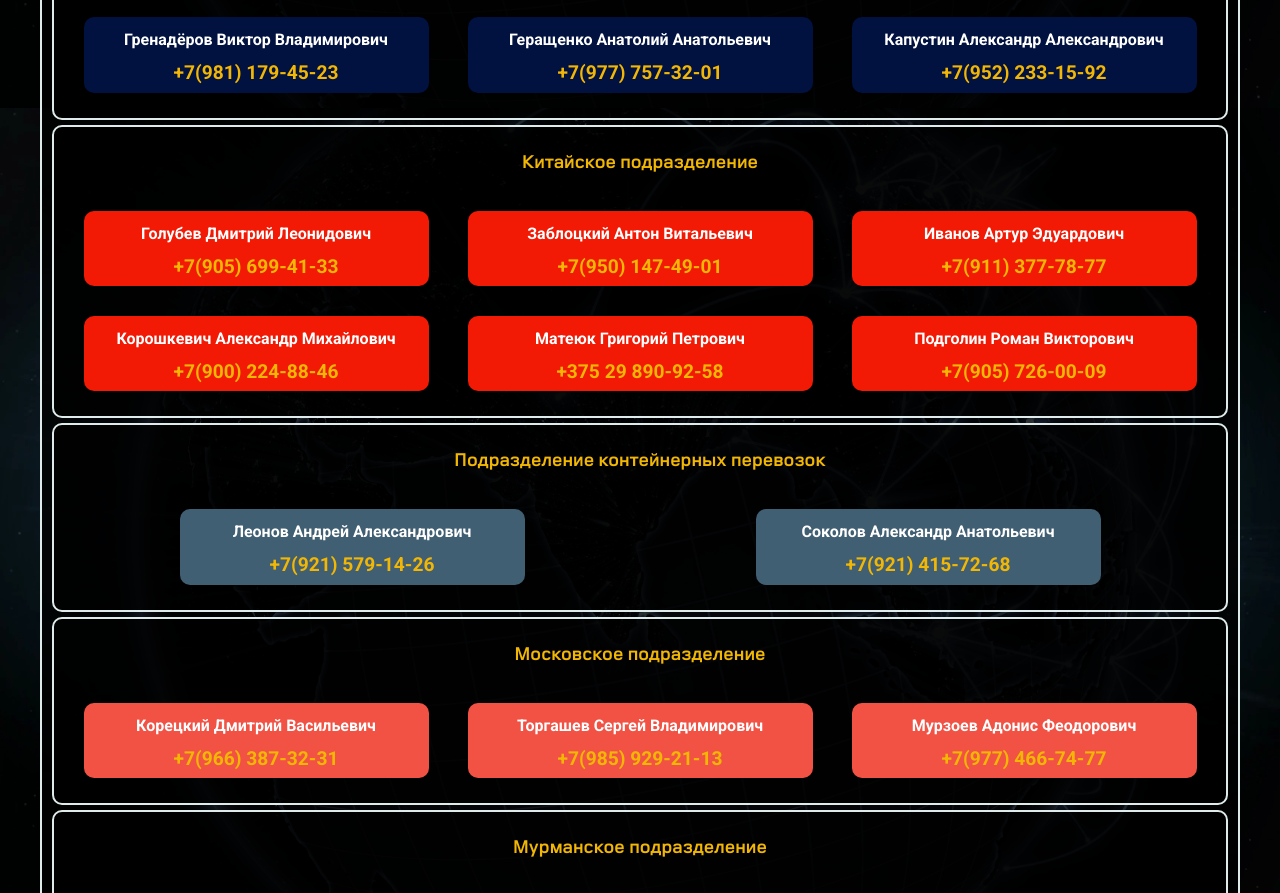
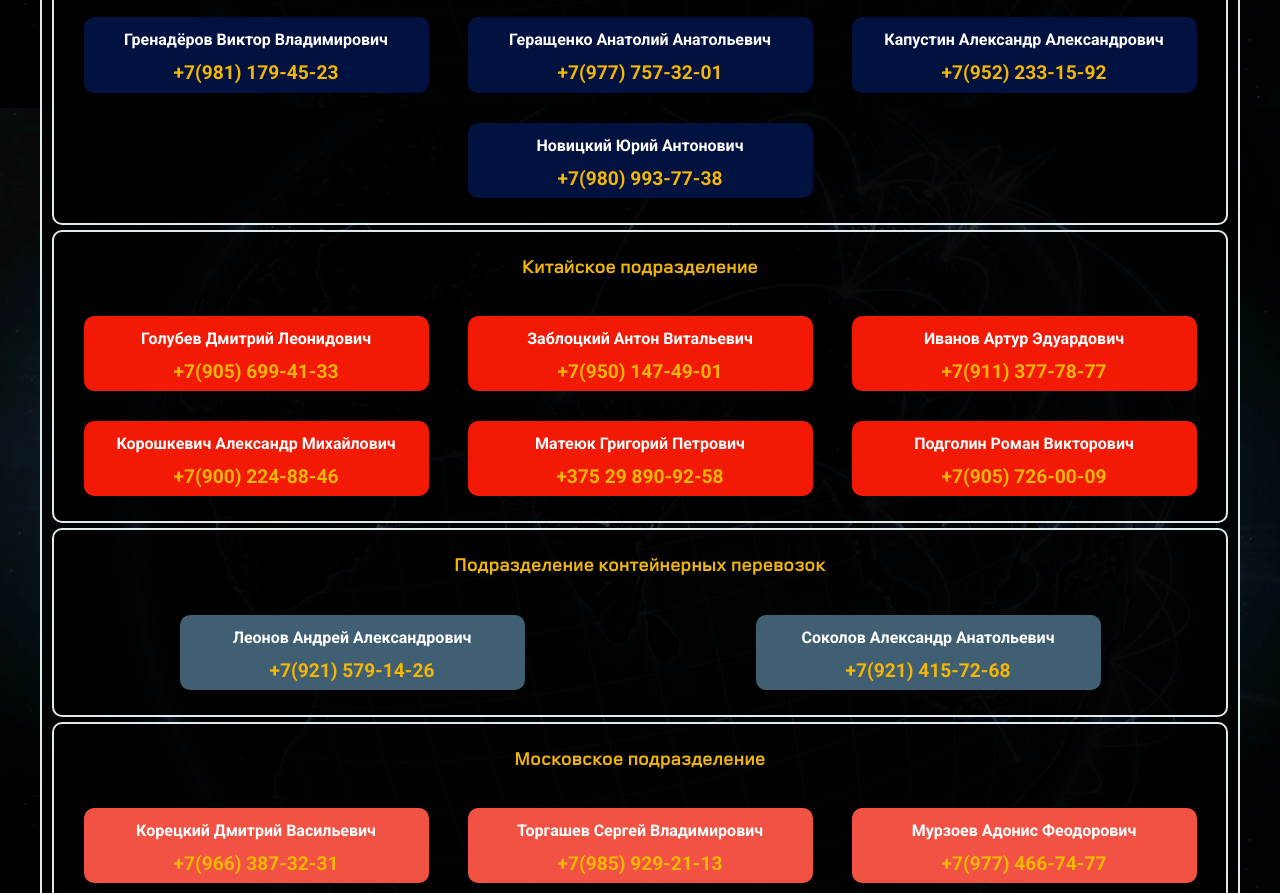
Before and after one commit to CheshirCode/soglasovanie-DCO, a plain HTML site: page index.html in a window 1280 px wide. Shown: the part 7892-8785 px from the top of the page. Drawn offline with nearby package versions, Linux system fonts and the light colour scheme; files whose address does not match are found by name.

Commit message:
Update index.html

```diff
--- a/index.html
+++ b/index.html
@@ -750,6 +750,12 @@
 								<a href="tel:+79522331592">+7(952) 233-15-92</a>
 							</div>
 						</div>
+						<div class="phone__card">
+							<div class="full-name__text">Новицкий Юрий Антонович</div>
+							<div class="number-field">
+								<a href="tel:+79809937738">+7(980) 993-77-38</a>
+							</div>
+						</div>
 
 					</div>
 				</div>
```
